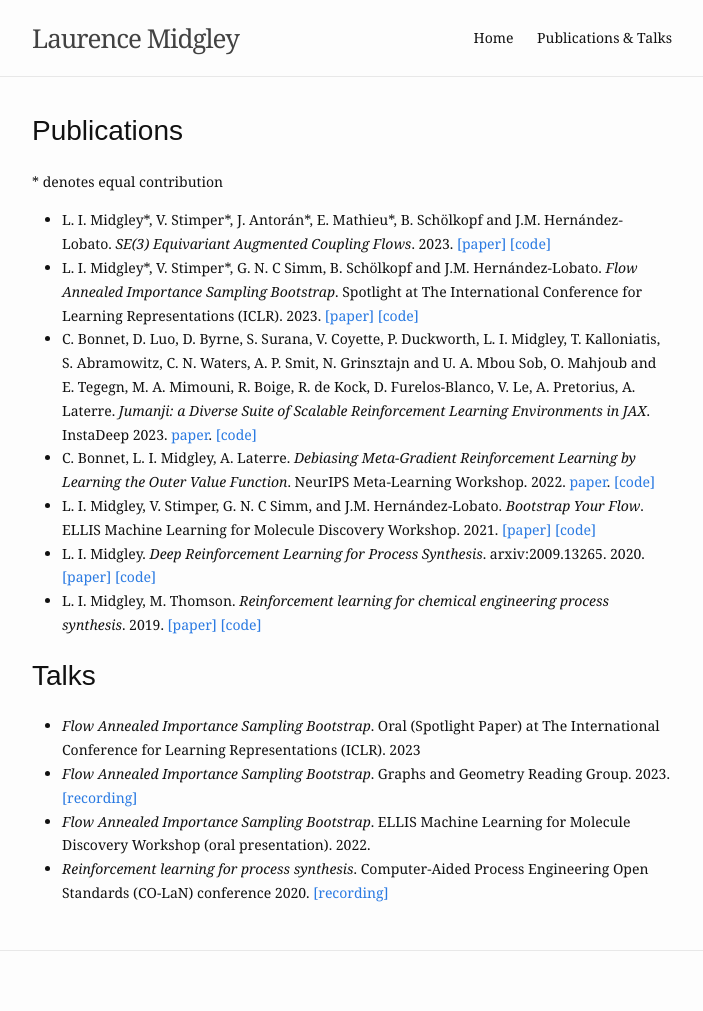
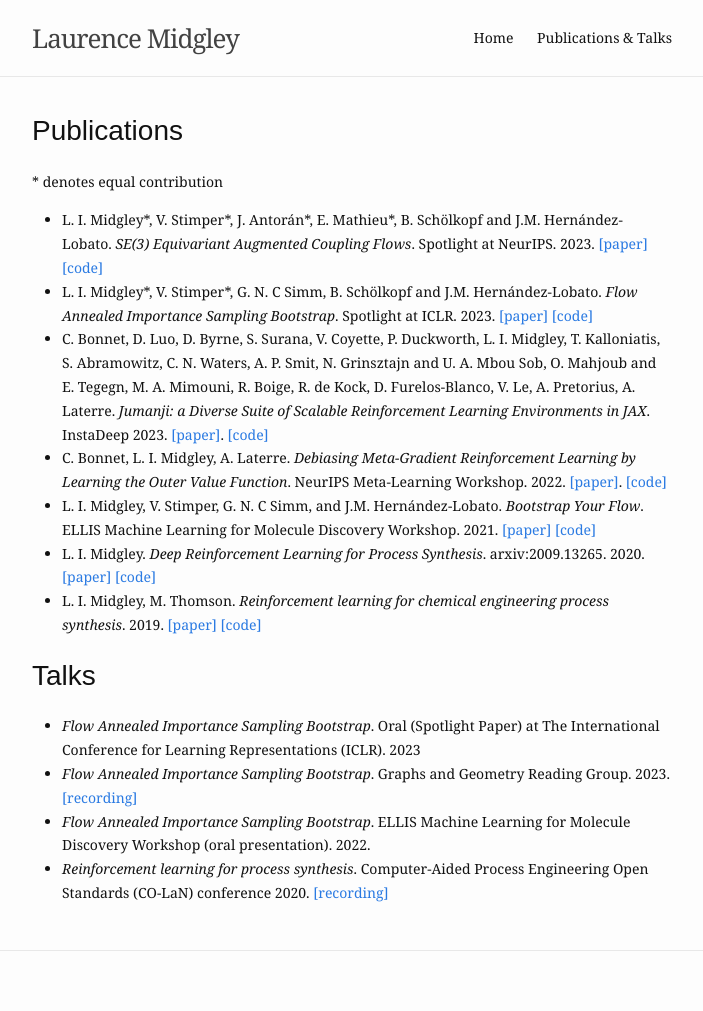
Before and after one commit to lollcat/laurence-midgley, a Jekyll site: the page built from publications.md, in a window 1280 px wide. Shown: the whole page, without its empty margins (288-991 px from the left). Built offline with Jekyll 4.4.1, drawn with Linux system fonts in a browser that asks for light colours; a style sheet for code colours, icons or effects is not loaded.

Commit message:
feat: small fixes

```diff
--- a/publications.md
+++ b/publications.md
@@ -6,12 +6,12 @@ slug: /publications
 
 # Publications
 \* denotes equal contribution
- - L. I. Midgley\*, V. Stimper\*, J. Antorán\*, E. Mathieu\*, B. Schölkopf and J.M. Hernández-Lobato. *SE(3) Equivariant Augmented Coupling Flows*. 2023. [[paper]](https://arxiv.org/abs/2308.10364) [[code]](https://github.com/lollcat/se3-augmented-coupling-flows)
- - L. I. Midgley\*, V. Stimper\*, G. N. C Simm, B. Schölkopf and J.M. Hernández-Lobato. *Flow Annealed Importance Sampling Bootstrap*. Spotlight at The International Conference for Learning Representations (ICLR). 2023. [[paper]](https://arxiv.org/abs/2208.01893) [[code]](https://github.com/lollcat/fab-torch)
+ - L. I. Midgley\*, V. Stimper\*, J. Antorán\*, E. Mathieu\*, B. Schölkopf and J.M. Hernández-Lobato. *SE(3) Equivariant Augmented Coupling Flows*. Spotlight at NeurIPS. 2023. [[paper]](https://arxiv.org/abs/2308.10364) [[code]](https://github.com/lollcat/se3-augmented-coupling-flows)
+ - L. I. Midgley\*, V. Stimper\*, G. N. C Simm, B. Schölkopf and J.M. Hernández-Lobato. *Flow Annealed Importance Sampling Bootstrap*. Spotlight at ICLR. 2023. [[paper]](https://arxiv.org/abs/2208.01893) [[code]](https://github.com/lollcat/fab-torch)
  - C. Bonnet, D. Luo, D. Byrne, S. Surana, V. Coyette, P. Duckworth, L. I. Midgley, T. Kalloniatis, S. Abramowitz, C. N. Waters, A. P. Smit, N. Grinsztajn and U. A. Mbou Sob,
         O. Mahjoub and E. Tegegn, M. A. Mimouni, R. Boige, R. de Kock, D. Furelos-Blanco, V. Le, A. Pretorius,
-        A. Laterre. *Jumanji: a Diverse Suite of Scalable Reinforcement Learning Environments in JAX*. InstaDeep 2023. [paper](https://arxiv.org/abs/2306.09884). [[code]](https://github.com/instadeepai/jumanji)
- - C. Bonnet, L. I. Midgley, A. Laterre. *Debiasing Meta-Gradient Reinforcement Learning by Learning the Outer Value Function*. NeurIPS Meta-Learning Workshop. 2022. [paper](https://arxiv.org/abs/2211.10550). [[code]](https://github.com/instadeepai/outer-value-function-meta-rl)
+        A. Laterre. *Jumanji: a Diverse Suite of Scalable Reinforcement Learning Environments in JAX*. InstaDeep 2023. [[paper]](https://arxiv.org/abs/2306.09884). [[code]](https://github.com/instadeepai/jumanji)
+ - C. Bonnet, L. I. Midgley, A. Laterre. *Debiasing Meta-Gradient Reinforcement Learning by Learning the Outer Value Function*. NeurIPS Meta-Learning Workshop. 2022. [[paper]](https://arxiv.org/abs/2211.10550). [[code]](https://github.com/instadeepai/outer-value-function-meta-rl)
  - L. I. Midgley, V. Stimper, G. N. C Simm, and J.M. Hernández-Lobato. *Bootstrap Your Flow*. ELLIS Machine Learning for Molecule Discovery Workshop. 2021. [[paper]](https://arxiv.org/abs/2111.11510) [[code]](https://github.com/lollcat/FAB-2021)
  - L. I. Midgley. *Deep Reinforcement Learning for Process Synthesis*. arxiv:2009.13265. 2020. [[paper]](https://arxiv.org/abs/2009.13265) [[code]](https://github.com/lollcat/DistillationTrain-Gym)
  - L. I. Midgley, M. Thomson. *Reinforcement learning for chemical engineering process synthesis*. 2019. [[paper]](https://zenodo.org/record/3556549#.ZBXGN9LP1kg) [[code]](https://github.com/lollcat/RL-Process-Design)
```
